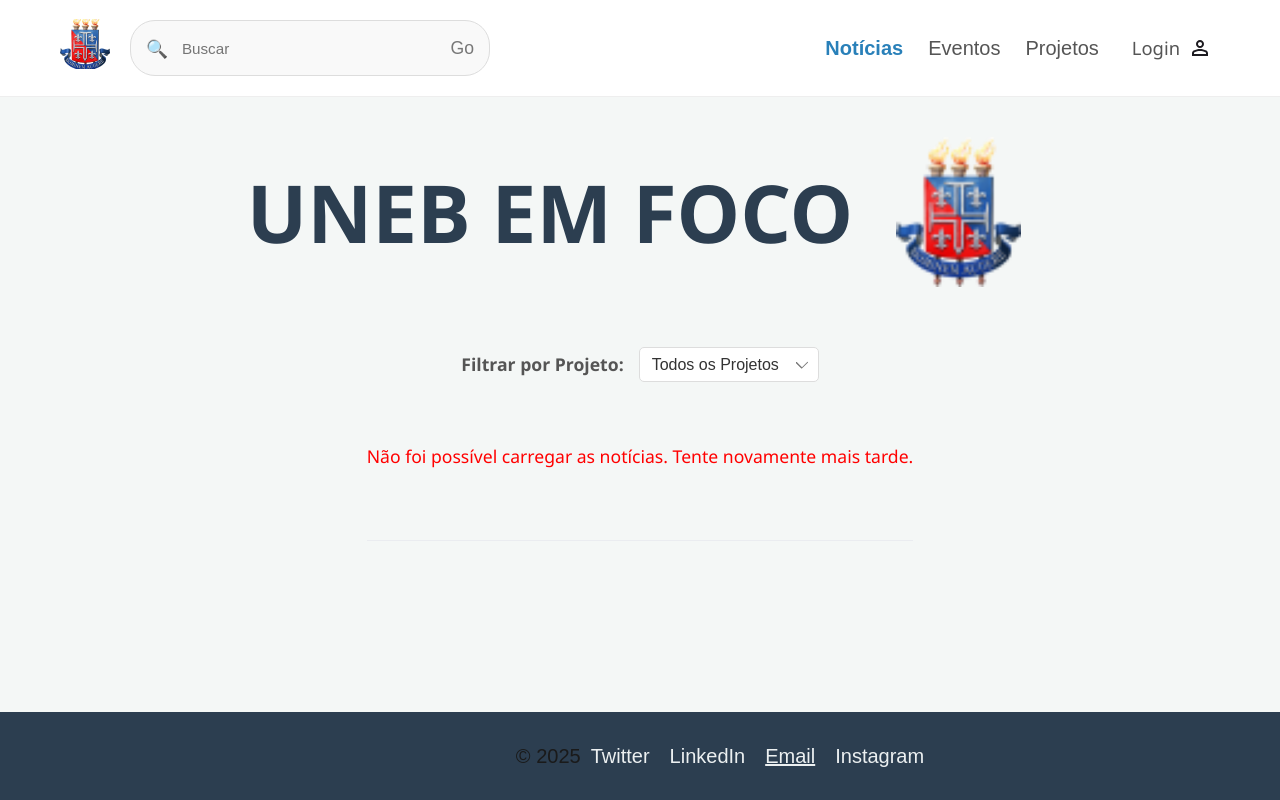
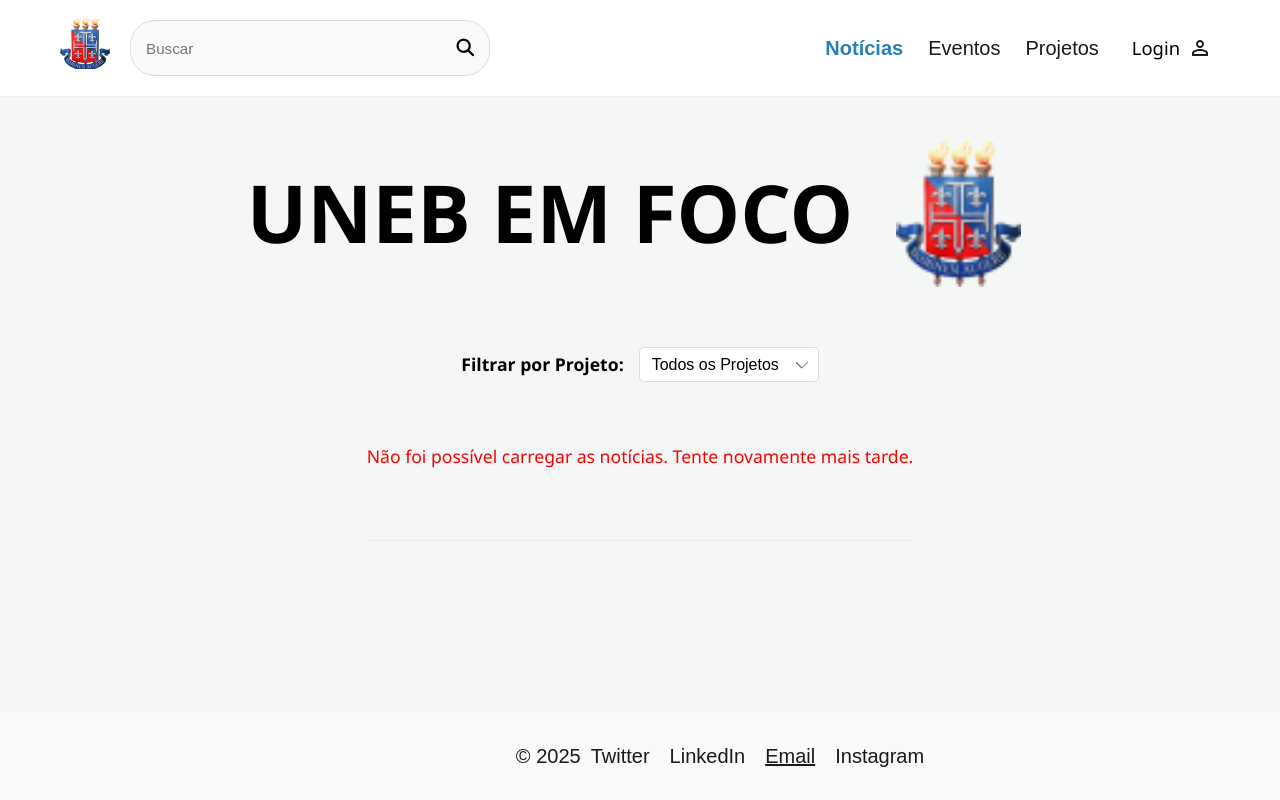
Before and after one commit to Iuiza/LabWeb, a Python web app: template src/templates/noticias.html in a window 1280 px wide; the page is wider, and only the part inside the window is pictured. Run offline with Jinja, Linux system fonts and the light colour scheme; the template is opened without the code that fills it, so the values that code supplies are empty.

Commit message:
arruma página de notícias

```diff
--- a/src/templates/noticias.html
+++ b/src/templates/noticias.html
@@ -6,6 +6,7 @@
     <meta name="viewport" content="width=device-width, initial-scale=1.0">
     <link rel="stylesheet" href="../static/styles/vars.css">
     <link rel="stylesheet" href="../static/styles/style.css">
+    <link rel="stylesheet" href="https://cdnjs.cloudflare.com/ajax/libs/font-awesome/6.5.2/css/all.min.css" integrity="sha512-SnH5WK+bZxgPHs44uWIX+LLJAJ9/2PkPKZ5QiAj6Ta86w+fsb2TkcmfRyVX3pBnMFcV7oQPJkl9QevSCWr3W6A==" crossorigin="anonymous" referrerpolicy="no-referrer" />
     <title>Notícias - UNEB em Foco</title>
     <style>
         /* CSS Reset */
@@ -14,14 +15,12 @@
         /* --- Estilos Globais e de Layout (consistentes entre as páginas) --- */
         body {
             font-family: 'Segoe UI', Tahoma, Geneva, Verdana, sans-serif;
-            color: #333;
             background-color: #f4f7f6; /* Um fundo suave para o corpo */
             line-height: 1.6;
         }
 
         .header {
             background-color: #ffffff; /* Fundo branco para o novo header */
-            color: #333;
             padding: 15px 0;
             border-bottom: 1px solid #eee; /* Linha sutil na parte inferior */
         }
@@ -66,12 +65,10 @@
             flex-grow: 1;
             padding: 0;
             font-size: 0.95rem;
-            color: #333;
             background: none;
             outline: none;
         }
         .search-bar .search-icon {
-            color: #777;
             margin-right: 10px;
             font-size: 1.1rem;
         }
@@ -81,7 +78,6 @@
             padding: 0;
             margin: 0;
             cursor: pointer;
-            color: #777;
             font-size: 1.1rem;
             transition: color 0.2s ease;
         }
@@ -96,7 +92,6 @@
         }
 
         .menu a { /* Estilo para links do menu principal */
-            color: #555; /* Cor mais escura para os links do menu */
             font-weight: 500;
             transition: color 0.3s ease;
             cursor: pointer;
@@ -121,7 +116,6 @@
             display: flex;
             align-items: center;
             gap: 8px;
-            color: #555; /* Cor do nome de usuário */
             font-weight: 500;
             transition: color 0.3s ease;
         }
@@ -146,7 +140,6 @@
         }
         .dropdown:hover .dropdown-content { display: block; }
         .dropdown-content a {
-            color: #333;
             padding: 12px 16px;
             text-decoration: none;
             display: block;
@@ -157,7 +150,7 @@
         /* Estilos para o Modal de Login */
         .modal { display: none; position: fixed; z-index: 1000; left: 0; top: 0; width: 100%; height: 100%; overflow: auto; background-color: rgba(0,0,0,0.6); }
         .modal-content { background-color: #fefefe; margin: 15% auto; padding: 30px; border: 1px solid #888; width: 80%; max-width: 400px; border-radius: 10px; position: relative; }
-        .close-button { color: #aaa; position: absolute; top: 10px; right: 20px; font-size: 28px; font-weight: bold; cursor: pointer; }
+        .close-button { position: absolute; top: 10px; right: 20px; font-size: 28px; font-weight: bold; cursor: pointer; }
         .close-button:hover, .close-button:focus { color: black; text-decoration: none; cursor: pointer; }
         #loginForm input { width: 100%; padding: 12px; margin: 8px 0; border: 1px solid #ccc; border-radius: 4px; }
         #loginForm button { background-color: #0056b3; color: white; padding: 14px 20px; margin: 8px 0; border: none; border-radius: 4px; cursor: pointer; width: 100%; font-size: 16px; }
@@ -166,8 +159,7 @@
 
 
         .footer { /* Rodapé */
-            background-color: #2c3e50; /* Uma cor escura para o rodapé */
-            color: #ecf0f1; /* Cor do texto clara */
+            background-color: #f9f9f9; /* Uma cor escura para o rodapé */
             padding: 15px 0;
             text-align: center;
         }
@@ -184,7 +176,6 @@
             gap: 20px;
         }
         .footer .menu div {
-            color: #ecf0f1;
             font-weight: 400;
             cursor: default;
         }
@@ -209,8 +200,7 @@
         }
         .hero-section .hero-title {
             font-size: 5rem; /* Fonte grande para o título principal */
-            font-weight: 800;
-            color: #2c3e50;
+            font-weight: 700;
             line-height: 1.1;
             flex-grow: 1; /* Ocupa o máximo de espaço possível */
             text-align: center; /* Centraliza o texto */
@@ -231,7 +221,6 @@
             display: flex;
             align-items: center;
             gap: 10px;
-            color: #555;
             font-size: 1.1rem;
             font-weight: 600;
             /* cursor: pointer; Removido para o select */
@@ -245,7 +234,6 @@
             border-radius: 5px;
             background-color: #fff;
             font-size: 1rem;
-            color: #333;
             cursor: pointer;
             outline: none;
             appearance: none; /* Remove a seta padrão do select */
@@ -367,15 +355,6 @@
             display: flex;
             flex-wrap: wrap;
             gap: 8px;
-        }
-        .custom-card .badge {
-            background-color: #e8f6f3;
-            border-radius: 4px;
-            padding: 6px 12px;
-            font-size: 0.8rem;
-            font-weight: 600;
-            color: #28b463;
-            text-transform: uppercase;
         }
 
         /* Paginação */
@@ -500,8 +479,11 @@
                 <div class="left-section">
                     <a href="index.html"><img class="bras-o-da-uneb-1" src="../static/images/bras-o-da-uneb-10.png" alt="Brasão da UNEB" /></a>
                     <form id="search-form" class="search-bar">
-                        <span class="search-icon">&#128269;</span> <input type="text" id="search-input" placeholder="Buscar">
-                        <button type="submit">Go</button> </form>
+                        <input type="text" id="search-input" placeholder="Buscar">
+                            <button type="submit">
+                                <i class="fas fa-search"></i>
+                            </button>
+                    </form>
                 </div>
                 <div class="menu">
                     <a href="noticias.html" class="not-cias active">Notícias</a> <a href="eventos.html" class="eventos">Eventos</a>
```
